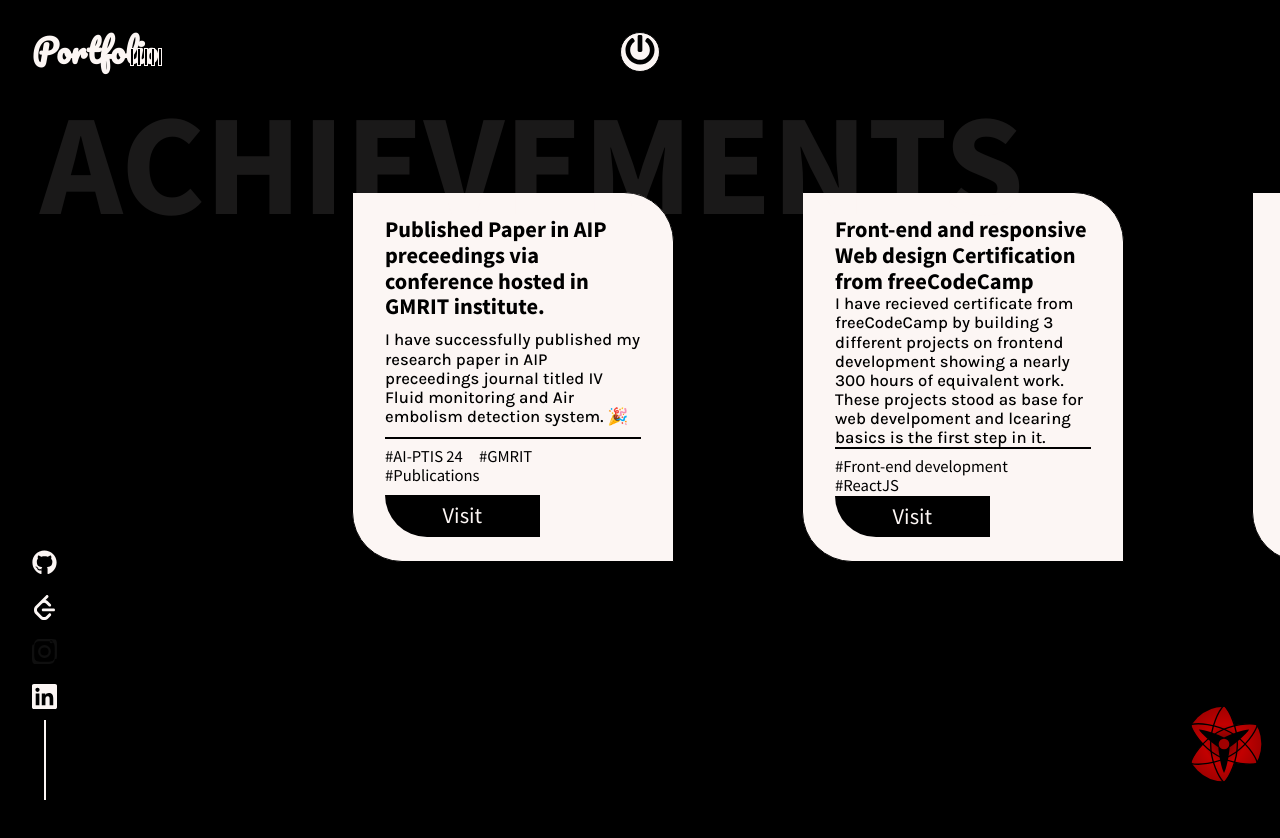
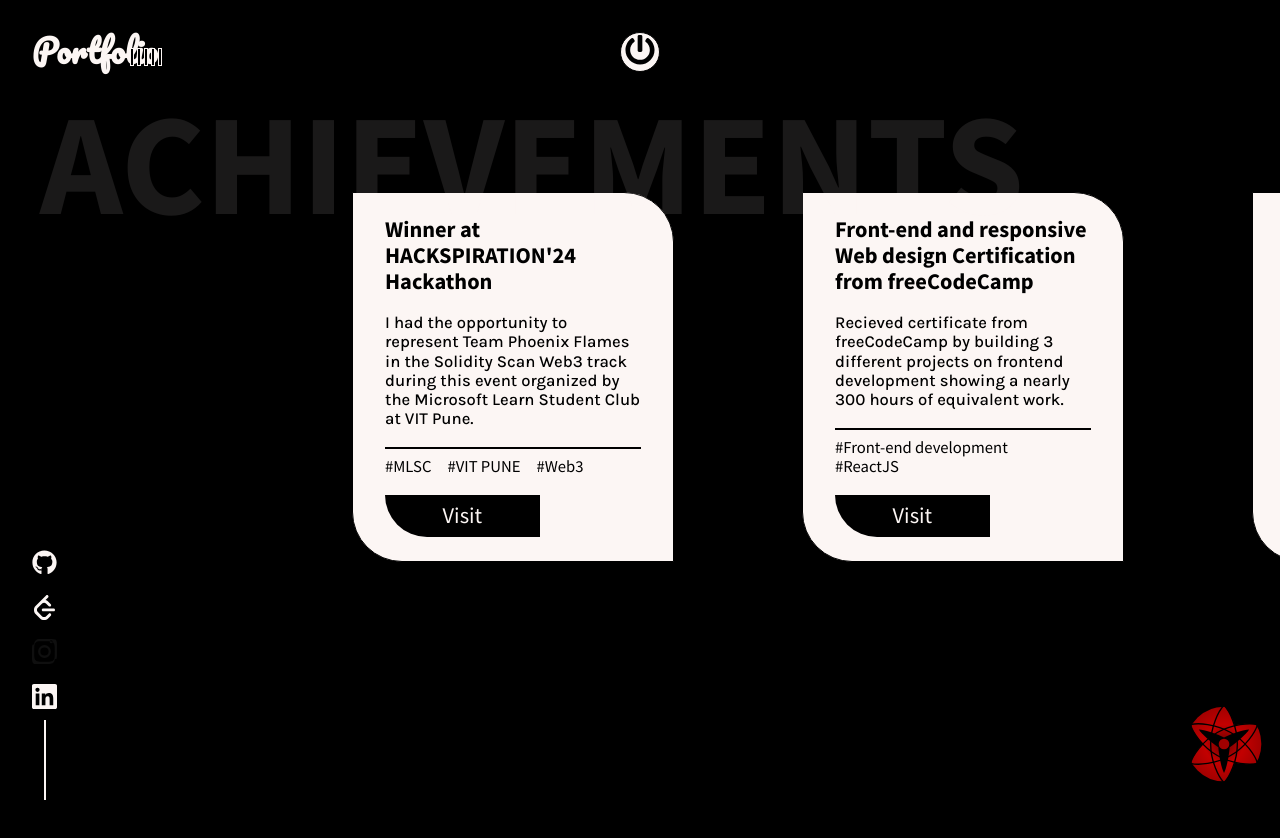
Before and after one commit to erenyeager101/portfolio-KunalSonne, a React (Create React App) app: page /work in a window 1280 px wide. Shown: the top 838 px of the page. Built offline with nearby package versions, Linux system fonts and the light colour scheme.

Commit message:
Update WorkData.js

```diff
--- a/src/data/WorkData.js
+++ b/src/data/WorkData.js
@@ -2,6 +2,25 @@
 
 export const Work = [
     {
+        id:1,
+        name:"Winner at HACKSPIRATION'24 Hackathon",
+        description:"I had the opportunity to represent Team Phoenix Flames in the Solidity Scan Web3 track during this event organized by the Microsoft Learn Student Club at VIT Pune.",
+        tags:["MLSC","VIT PUNE","Web3"],
+
+        demo:"https://www.linkedin.com/in/kunal-sonne-719748322/overlay/honors/1292645586/multiple-media-viewer/?profileId=ACoAAFGfsgUBrQf7ayQBSFTN7VsxElNij1R_R6o&treasuryMediaId=1723574531307",
+
+    },
+    {
+        id:2,
+        name:"Front-end and responsive Web design Certification from freeCodeCamp",
+        description:"Recieved certificate from freeCodeCamp by building 3 different projects on frontend development showing a nearly 300 hours of equivalent work.",
+        tags:["Front-end development","ReactJS"],
+
+        demo:"https://www.freecodecamp.org/certification/KunalSonne/responsive-web-design",
+
+
+    },
+     {
         id:3,
         name:"Published Paper in AIP preceedings via conference hosted in GMRIT institute.",
         description:"I have successfully published my research paper in AIP preceedings journal titled IV Fluid monitoring and Air embolism detection system. 🎉",
@@ -10,25 +29,7 @@
         demo:"https://www.linkedin.com/in/kunal-sonne-719748322/details/certifications/1723640097260/single-media-viewer/?profileId=ACoAAFGfsgUBrQf7ayQBSFTN7VsxElNij1R_R6o",
 
     },
-    {
-        id:2,
-        name:"Front-end and responsive Web design Certification from freeCodeCamp",
-        description:"I have recieved certificate from freeCodeCamp by building 3 different projects on frontend development showing a nearly 300 hours of equivalent work. These projects stood as base for web develpoment and lcearing basics is the first step in it.",
-        tags:["Front-end development","ReactJS"],
 
-        demo:"https://www.freecodecamp.org/certification/KunalSonne/responsive-web-design",
-
-
-    },
-    {
-        id:1,
-        name:"Winner at HACKSPIRATION'24 Hackathon",
-        description:"I had the opportunity to represent Team Phoenix Flames in the Solidity Scan Web3 track during this event organized by the Microsoft Learn Student Club at VIT Pune.",
-        tags:["MLSC","VIT PUNE","Web3"],
-
-        demo:"http://hackspiration.com",
-
-    },
 
 
 
```
